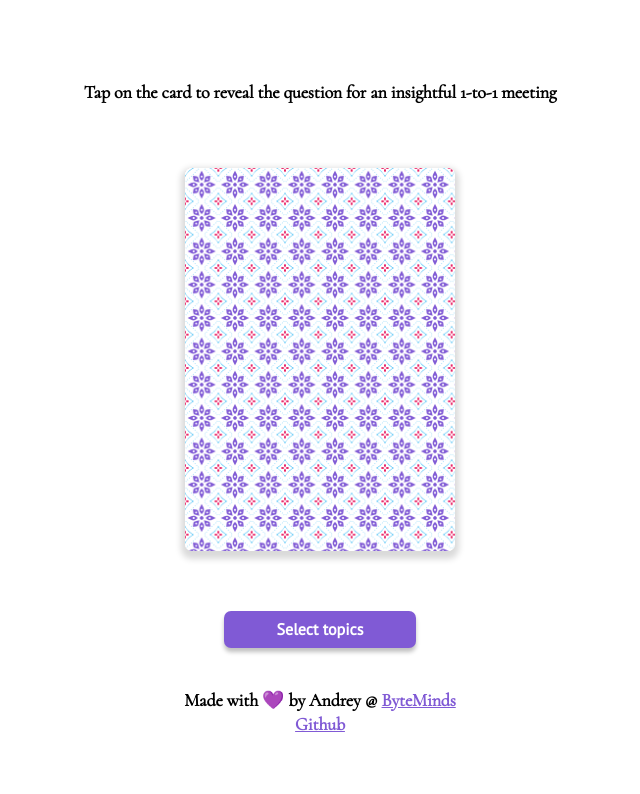
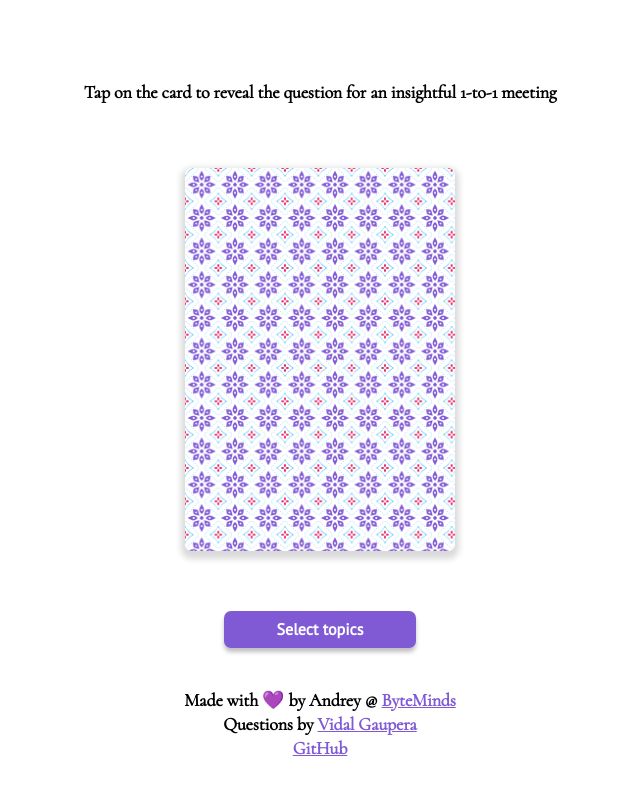
Before and after one commit to andrey-stepanov/one-to-one-cards, a React (Create React App) app: page / in a window 1280 px wide. Shown: the top 794 px of the page, without its empty margins (320-960 px from the left). Built offline with nearby package versions, Linux system fonts and the light colour scheme.

Commit message:
Removed tap highlight color

```diff
--- a/src/App.tsx
+++ b/src/App.tsx
@@ -157,14 +157,24 @@ export default function App() {
       )}
 
       <div className="footer">
+        <div>
           Made with&nbsp;
           <span role="img" aria-label="love">
             💜
           </span>{" "}
           by&nbsp;Andrey&nbsp;@&nbsp;
           <a href="https://www.byteminds.co.uk">ByteMinds</a>
+        </div>
         <div>
-          <a href="https://github.com">Github</a>
+          Questions by{" "}
+          <a href="https://github.com/VGraupera/1on1-questions">
+            Vidal Gaupera
+          </a>
+        </div>
+        <div>
+          <a href="https://github.com/andrey-stepanov/one-on-one-cards">
+            GitHub
+          </a>
         </div>
       </div>
     </div>
--- a/src/styles.css
+++ b/src/styles.css
@@ -8,6 +8,7 @@ html {
   font-style: normal;
   color: black;
   --accent-color: #805ad5;
+  -webkit-tap-highlight-color: transparent;
 }
 
 *:focus {
```
Lines whose indentation alone changed are shown as unchanged.
